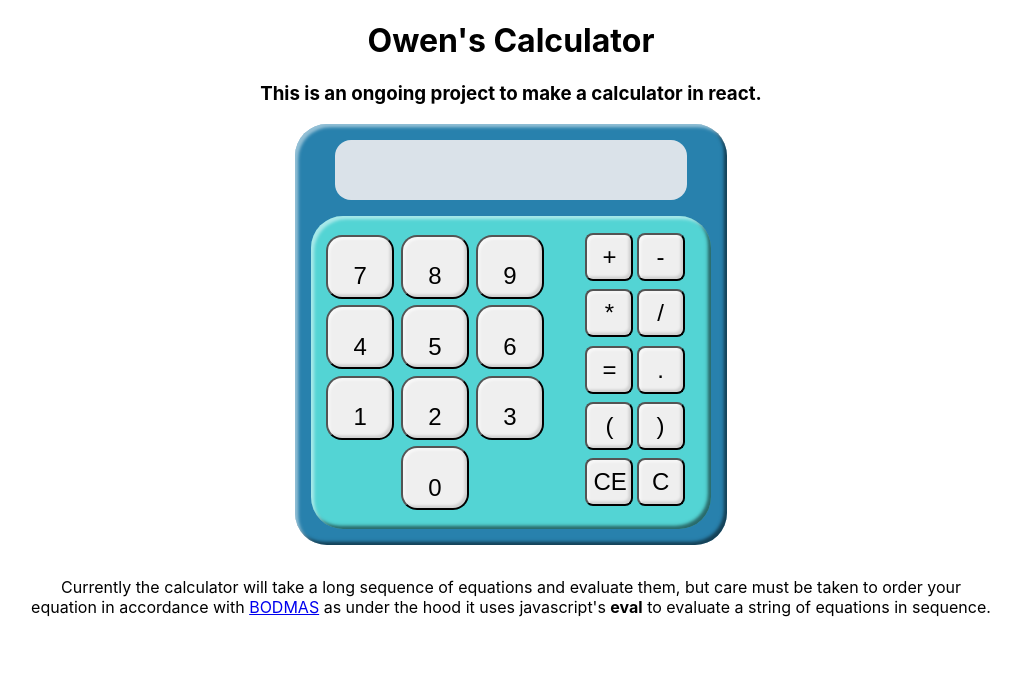
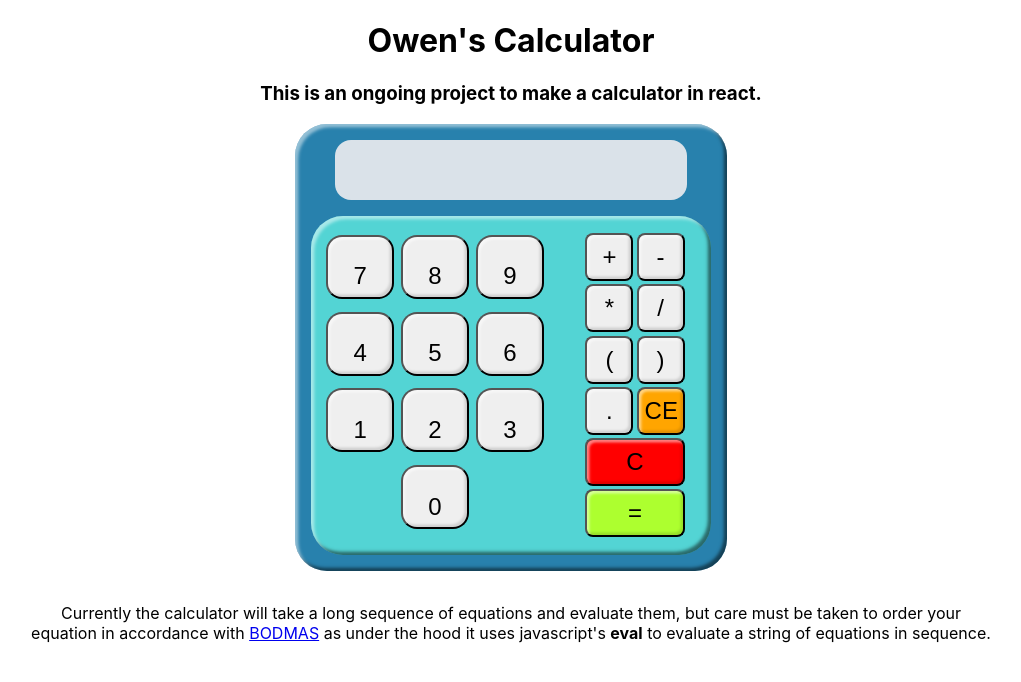
Before and after one commit to OwenPortfolio/react-calculator, a React (Create React App) app: page / in a window 1280 px wide. Shown: the top 682 px of the page, without its empty margins (129-1150 px from the left). Built offline with nearby package versions, Linux system fonts and the light colour scheme.

Commit message:
reshuffle and restyle operator buttons

```diff
--- a/src/components/Grid.jsx
+++ b/src/components/Grid.jsx
@@ -53,12 +53,12 @@ const Grid = () => {
                 <button className='actionButton' onClick={buttonPress}>-</button>
                 <button className='actionButton' onClick={buttonPress}>*</button>
                 <button className='actionButton' onClick={buttonPress}>/</button>
-                <button className='actionButton' onClick={equals}>=</button>
-                <button className='actionButton' onClick={buttonPress}>.</button>
                 <button className='actionButton' onClick={buttonPress}>(</button>
                 <button className='actionButton' onClick={buttonPress}>)</button>
-                <button className='actionButton' onClick={clearLast}>CE</button>
-                <button className='actionButton' onClick={clear}>C</button>
+                <button className='actionButton' onClick={buttonPress}>.</button>
+                <button id='CE' className='actionButton' onClick={clearLast}>CE</button>
+                <button id='C' className='actionButton' onClick={clear}>C</button>
+                <button id='equals' className='actionButton' onClick={equals}>=</button>
             </div>
             </div>
         </div>
--- a/src/index.css
+++ b/src/index.css
@@ -21,6 +21,20 @@ code {
 h3{
   margin-left: 2rem;
   margin-right: 2rem;
+}
+
+#C{
+  width: 6.2rem;
+  background-color:red;
+}
+
+#CE{
+  background-color:orange;
+}
+
+#equals{
+  background-color: greenyellow;
+  width: 6.2rem;
 }
 #pageContainer{
   box-shadow: inset 0.2em 0.2em 0.2em 0 rgba(255,255,255,0.5), inset -0.2em -0.2em 0.2em 0 rgba(0,0,0,0.5);
```
